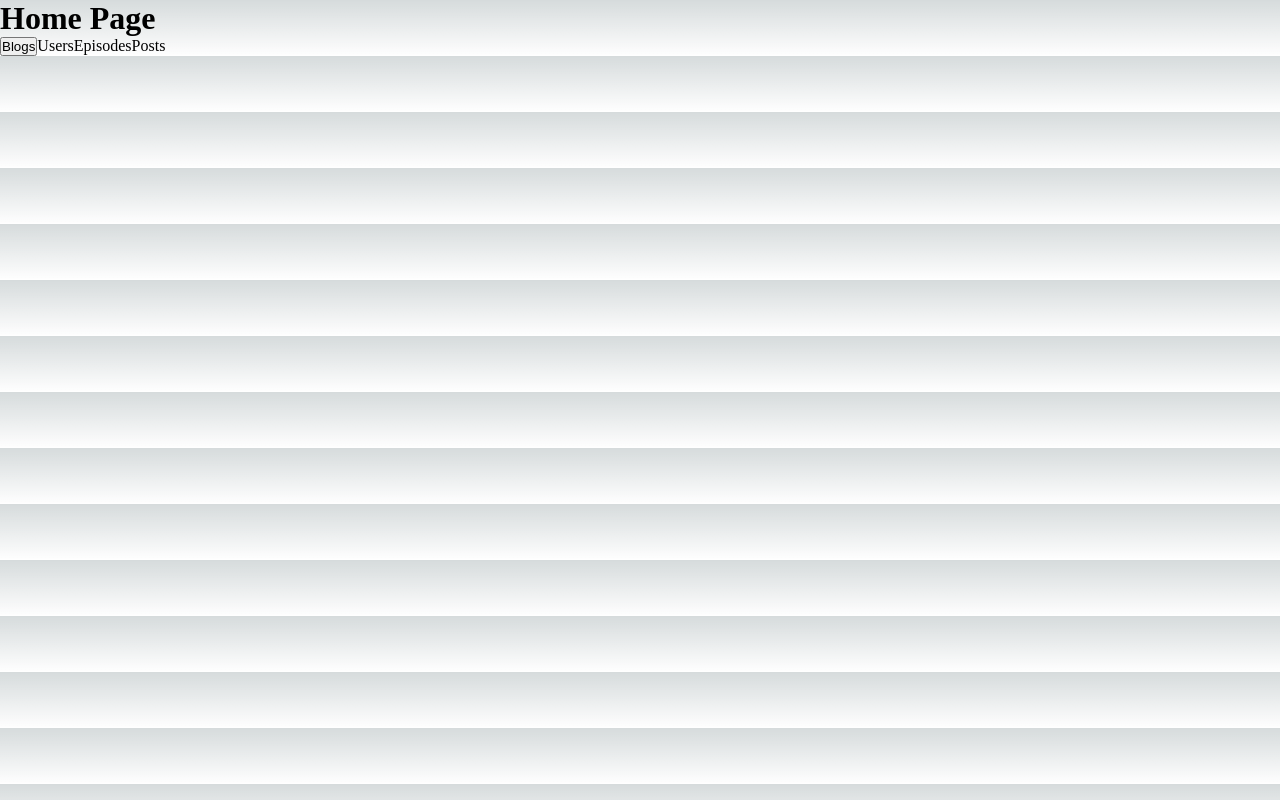
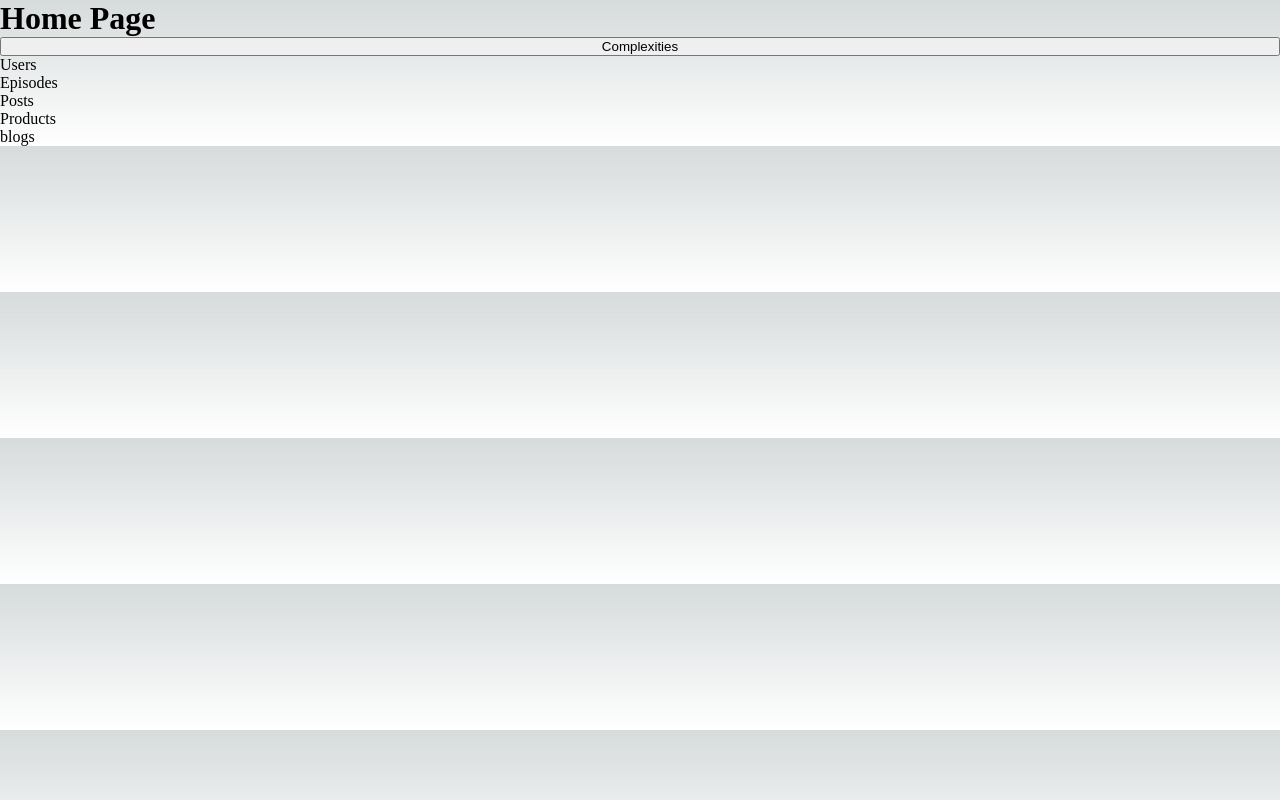
Before and after one commit to RezaGhx/Huzzah, a Next.js app: page / in a window 1280 px wide. Built offline with nearby package versions, Linux system fonts and the light colour scheme.

Commit message:
getServerSideProps added

```diff
--- a/db.json
+++ b/db.json
@@ -1,21 +1,22 @@
 {
-  "posts": [
+  "blogs": [
     {
+      "title": "orange",
+      "id": 0,
+      "category": "fruits"
+    },
+    {
+      "title": "apple",
       "id": 1,
-      "title": "json-server",
-      "author": "typicode"
+      "category": "doctors"
+    },
+    {
+      "title": "banana",
+      "id": 2,
+      "category": "fruits"
     }
   ],
-  "comments": [
-    {
-      "id": 1,
-      "body": "some comment",
-      "postId": 1
-    }
-  ],
-  "profile": {
-    "name": "typicode"
-  },
+
   "products": [
     {
       "id": 1,
--- a/src/pages/blogs/[[...params]].js
+++ b/src/pages/complexities/[[...params]].js
@@ -1,13 +1,13 @@
 import { useRouter } from 'next/router';
 
-const Blog = () => {
+const Complexity = () => {
 
     const router = useRouter();
     const { params } = router?.query;
 
     return (
-        <h1>Blog Main Page {JSON.stringify(params)}</h1>
+        <h1>Complexity Main Page {JSON.stringify(params)}</h1>
      );
 }
 
-export default Blog;
+export default Complexity;
--- a/src/pages/index.js
+++ b/src/pages/index.js
@@ -6,16 +6,20 @@ export default function Home() {
   const router = useRouter();
 
   const clickHandler = () => {
-    router.push('/blogs');
+    router.push('/complexities');
   };
 
   return (
     <div className={'styles.container'}>
       <h1>Home Page</h1>
-      <button onClick={clickHandler}>Blogs</button>
-      <Link href={'/users'}>Users</Link>
-      <Link href={'/episodes'}>Episodes</Link>
-      <Link href={'/posts'}>Posts</Link>
+      <div style={{ display: 'flex', flexDirection: 'column' }}>
+        <button onClick={clickHandler}>Complexities</button>
+        <Link href={'/users'}>Users</Link>
+        <Link href={'/episodes'}>Episodes</Link>
+        <Link href={'/posts'}>Posts</Link>
+        <Link href={'/products'}>Products</Link>
+        <Link href={'/blogs'}>blogs</Link>
+      </div>
     </div>
   );
 }
```
Also changed, not shown: src/pages/blogs/[category].js (added, +31 -0 lines), src/pages/blogs/index.js (added, +26 -0 lines).
